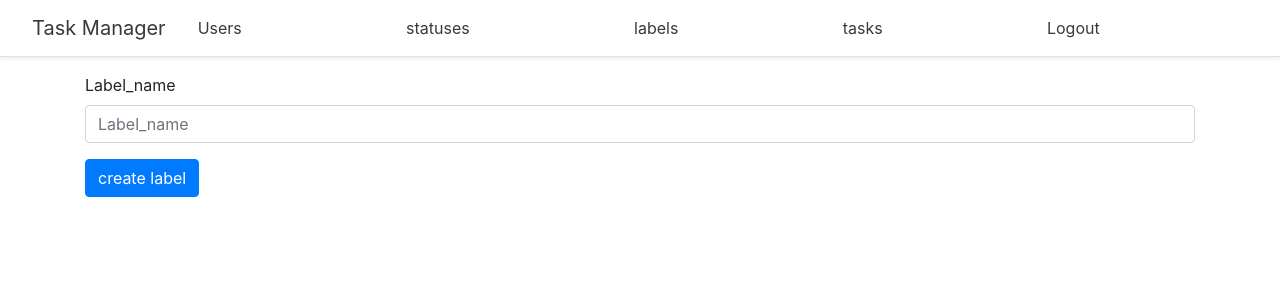
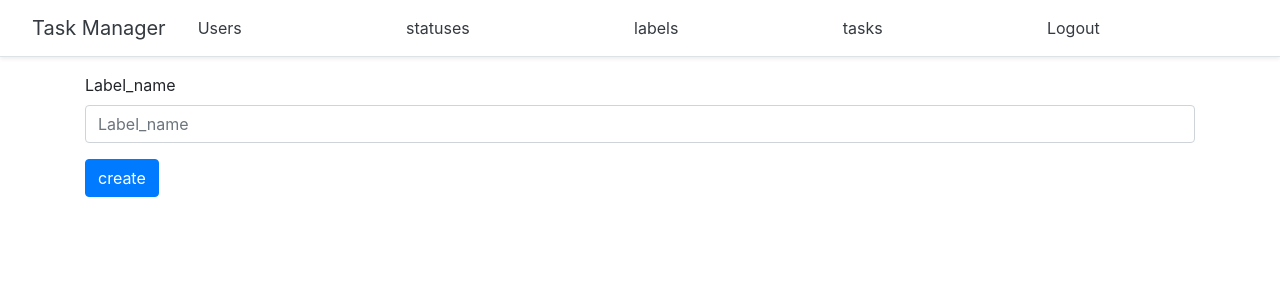
Before and after one commit to Svensson17/python-project-lvl4, a Django app: page /labels/create/ in a window 1280 px wide. Shown: the top 300 px of the page. Run offline with Django 4.2, Linux system fonts and the light colour scheme; the first user in the database is signed in; some libraries are stand-ins or nearby versions.

Commit message:
refactor

```diff
--- a/task_manager/templates/labels/create_label.html
+++ b/task_manager/templates/labels/create_label.html
@@ -7,6 +7,6 @@
 {% block content %}
 <form method="post">{% csrf_token %}
     {% bootstrap_form form %}
-    <input class="btn btn-primary" type="submit" value="{% trans 'create label' %}">
+    <input class="btn btn-primary" type="submit" value="{% trans 'create' %}">
 </form>
 {% endblock%}
```
Also changed, not shown: locale/ru/LC_MESSAGES/django.po, 1 other file.
